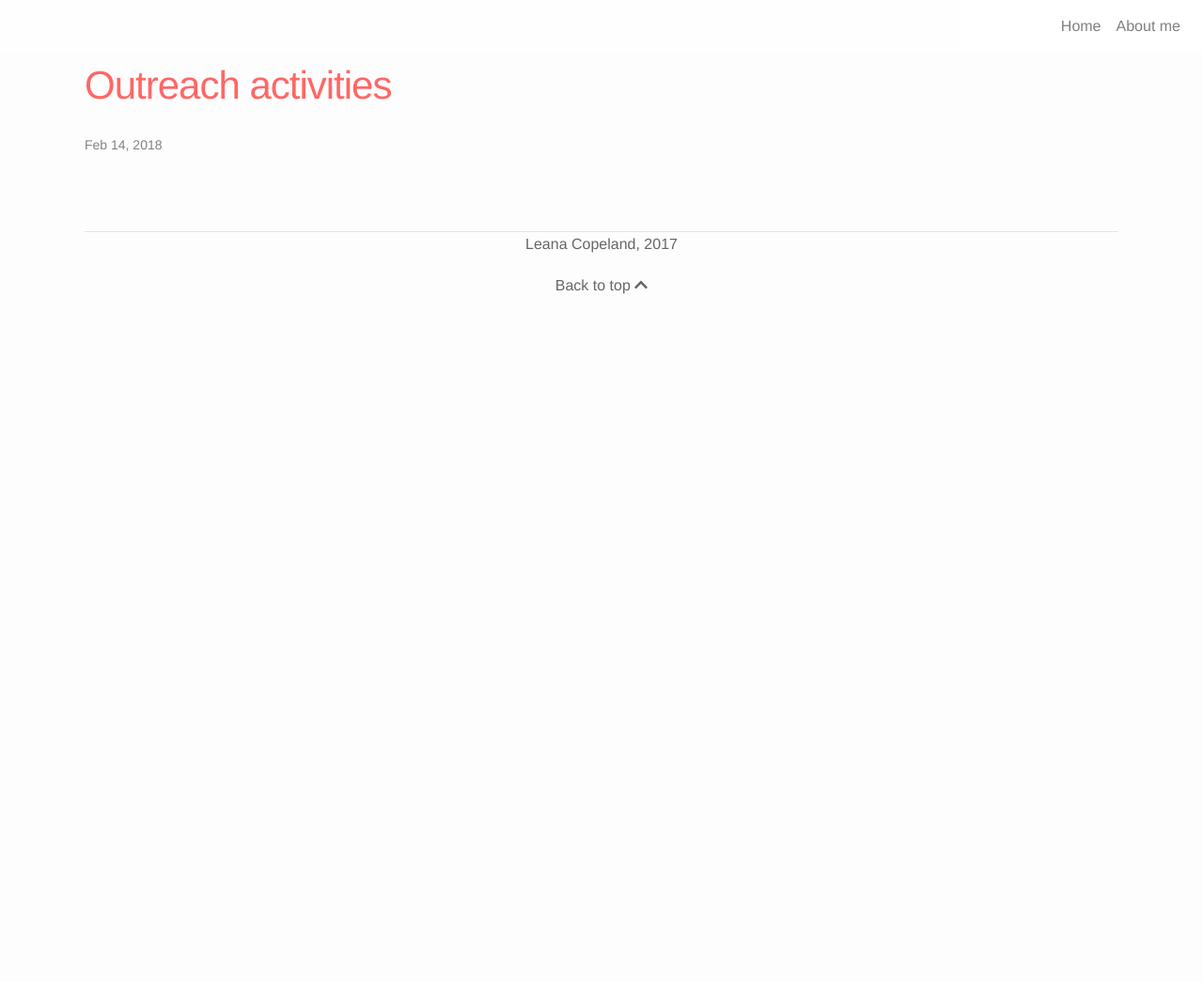
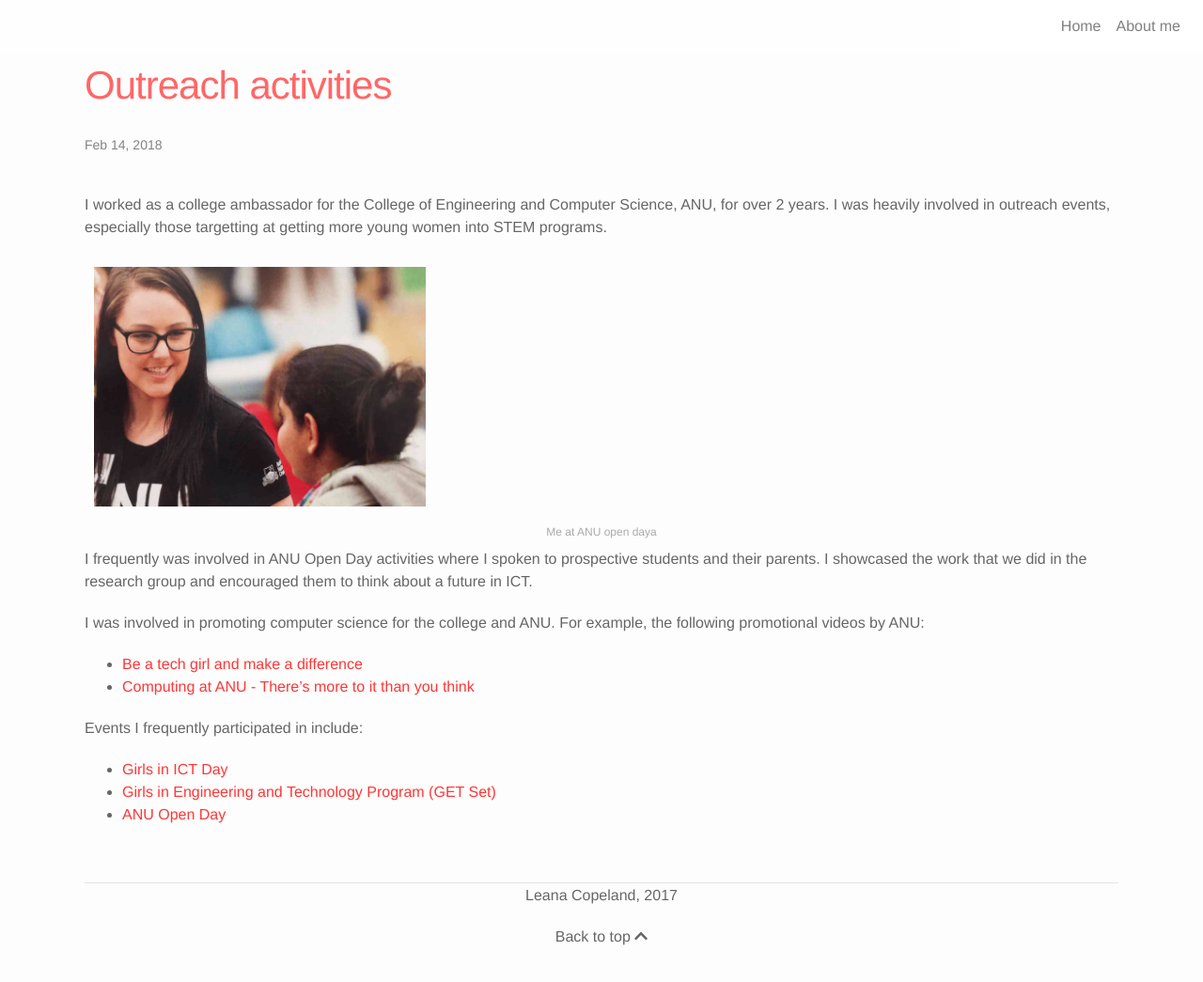
Before and after one commit to leanaco/jekyll-bootstrap4, a Jekyll site: the page built from _portfolio/outreach.md, in a window 1280 px wide and 1049 px high. Shown: the top 1045 px of the window at 94% size. Built offline with Jekyll 4.4.1, drawn with Linux system fonts in a browser that asks for light colours; nearby versions of some CDN libraries.

Commit message:
Initial portfolio site

```diff
--- a/_portfolio/outreach.md
+++ b/_portfolio/outreach.md
@@ -4,3 +4,30 @@ title: Outreach activities
 description: I am passionate about getting students involved with STEM.
 img: /assets/img/outreach.jpeg
 ---
+
+
+I worked as a college ambassador for the College of Engineering and Computer Science, ANU, for over 2 years. I was heavily involved in outreach events, especially those targetting at getting more young women into STEM programs.
+
+<div class="img_row">
+    <img class="col one" src="{{ site.baseurl }}/assets/img/outreach.jpeg" alt="" title="example image"/>
+</div>
+<div class="col three caption">
+	Me at ANU open daya
+</div>
+
+I frequently was involved in ANU Open Day activities where I spoken to prospective students and their parents. I showcased the work that we did in the research group and encouraged them to think about a future in ICT.
+
+I was involved in promoting computer science for the college and ANU. For example, the following promotional videos by ANU:
+
+- [Be a tech girl and make a difference](https://www.youtube.com/watch?v=bjNItnI1dBE)
+- [Computing at ANU - There's more to it than you think](https://www.youtube.com/watch?v=G_w5vV76flw)
+
+Events I frequently participated in include:
+
+- [Girls in ICT Day](https://cecs.anu.edu.au/events/girls-ict-day)
+- [Girls in Engineering and Technology Program (GET Set)](https://cecs.anu.edu.au/events/get-set)
+- [ANU Open Day](http://www.anu.edu.au/study/choose-anu/open-day-2016)
+
+<!-- I coordinated the development of a workshop to be used as an ongoing outreach program for the college. -->
+
+<!-- See the <a href="#workshop">HCC workshop </a> for more details.</p> -->
```
